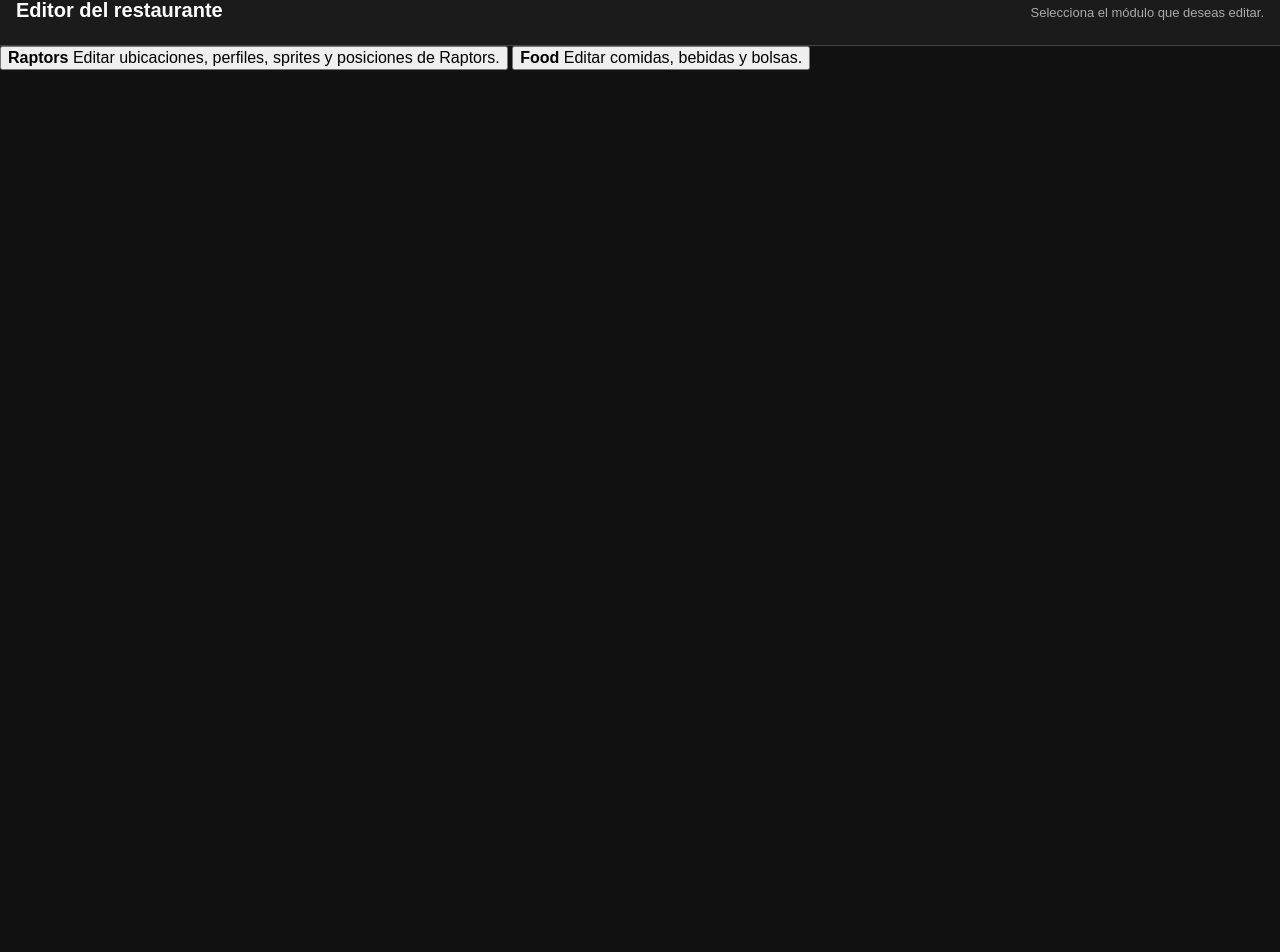
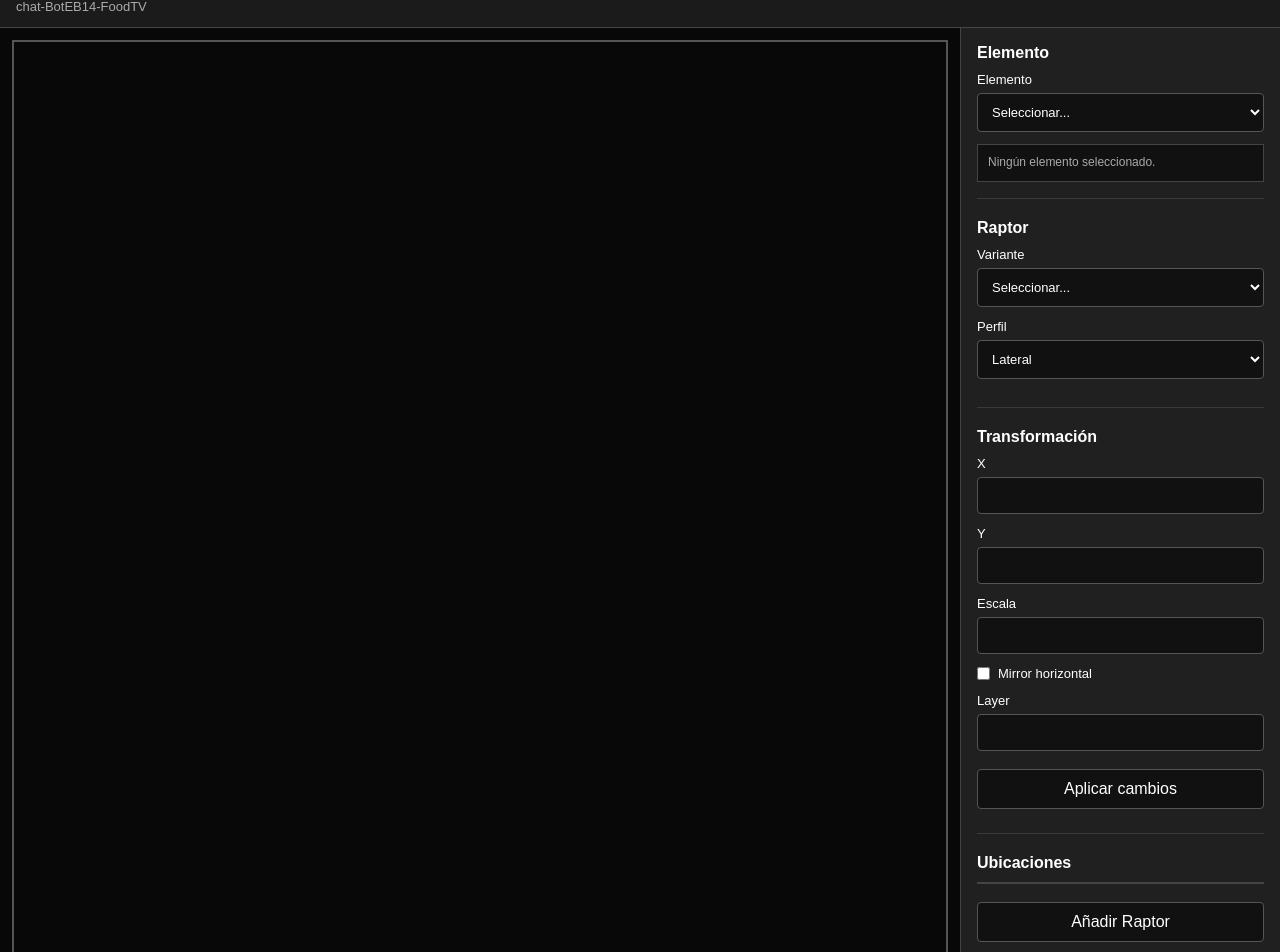
Before and after one commit to ebastos-14/chat-BotEB14-FoodTV, a website: page client/editor/index.html in a window 1280 px wide. Shown: the part 42-994 px from the top of the page. Before the commit the page ends 800 px from the top, so only its background shows below. Drawn offline with Linux system fonts and the light colour scheme.

Commit message:
Refactor index.html for improved structure and accessibility
Updated HTML structure and improved accessibility features. Changed viewport settings and added new sections for editor functionality.

```diff
--- a/client/editor/index.html
+++ b/client/editor/index.html
@@ -1,168 +1,262 @@
-<!DOCTYPE html><html lang="es">
+<!DOCTYPE html>
+<html lang="es">
 <head>
-  <meta charset="UTF-8"><meta
-name="viewport"
-content="width=device-width, initial-scale=1.0"
+  <meta charset="UTF-8">
 
-«»
+  <meta
+    name="viewport"
+    content="width=device-width, initial-scale=1.0, maximum-scale=1.0, user-scalable=no"
+  >
 
-  <title>Editor - chat-BotEB14-FoodTV</title>  <link
+  <title>
+    Editor de mapa - chat-BotEB14-FoodTV
+  </title>
+
+  <link
     rel="stylesheet"
-    href="/editor/editor.css"
+    href="./editor.css"
   >
-</head><body>  <main class="editor-page"><header class="editor-header">
-  <h1>Editor del restaurante</h1>
+</head>
 
-  <p>
-    Selecciona el módulo que deseas editar.
-  </p>
-</header>
+<body>
 
-<section
-  id="editor-selector"
-  class="editor-selector"
->
+  <header class="editor-header">
 
-  <button
-    id="open-raptor-editor"
-    type="button"
-    class="editor-module-button"
-  >
-    <strong>Raptors</strong>
+    <div>
+      <h1>Editor de mapa</h1>
+      <p>chat-BotEB14-FoodTV</p>
+    </div>
 
-    <span>
-      Editar ubicaciones, perfiles,
-      sprites y posiciones de Raptors.
-    </span>
-  </button>
+    <div
+      id="editor-status"
+      data-type="info"
+      role="status"
+      aria-live="polite"
+    >
+      Iniciando editor...
+    </div>
 
-  <button
-    id="open-food-editor"
-    type="button"
-    class="editor-module-button"
-  >
-    <strong>Food</strong>
+  </header>
 
-    <span>
-      Editar comidas, bebidas y bolsas.
-    </span>
-  </button>
+  <main class="editor-layout">
 
-</section>
+    <section class="map-panel">
 
-<section
-  id="editor-container"
-  class="editor-container"
-  hidden
->
+      <canvas
+        id="editor-canvas"
+        width="1536"
+        height="1536"
+        aria-label="Editor visual del mapa"
+      ></canvas>
 
-  <div class="editor-toolbar">
+    </section>
 
-    <button
-      id="back-to-editor-selector"
-      type="button"
-    >
-      ← Volver
-    </button>
+    <aside class="editor-panel">
 
-    <strong id="active-editor-name">
-      Editor
-    </strong>
+      <section>
 
-  </div>
+        <h2>Elemento</h2>
 
-  <iframe
-    id="editor-frame"
-    title="Editor del restaurante"
-    loading="eager"
-  ></iframe>
+        <label>
+          Elemento
 
-</section>
+          <select id="element-select">
+            <option value="">
+              Seleccionar...
+            </option>
+          </select>
+        </label>
 
-  </main>  <script type="module">
+        <div
+          id="element-info"
+          class="element-info"
+        >
+          Ningún elemento seleccionado.
+        </div>
 
-    const selector =
-      document.querySelector(
-        "#editor-selector"
-      );
+      </section>
 
-    const container =
-      document.querySelector(
-        "#editor-container"
-      );
+      <section>
 
-    const frame =
-      document.querySelector(
-        "#editor-frame"
-      );
+        <h2>Raptor</h2>
 
-    const activeEditorName =
-      document.querySelector(
-        "#active-editor-name"
-      );
+        <label>
+          Variante
 
-    const openRaptor =
-      document.querySelector(
-        "#open-raptor-editor"
-      );
+          <select id="raptor-sheet">
+            <option value="">
+              Seleccionar...
+            </option>
+          </select>
+        </label>
 
-    const openFood =
-      document.querySelector(
-        "#open-food-editor"
-      );
+        <label>
+          Perfil
 
-    const backButton =
-      document.querySelector(
-        "#back-to-editor-selector"
-      );
+          <select id="raptor-profile">
 
-    function openEditor(
-      url,
-      name
-    ) {
-      selector.hidden = true;
-      container.hidden = false;
+            <option value="lateral">
+              Lateral
+            </option>
 
-      activeEditorName.textContent =
-        name;
+            <option value="front">
+              Front
+            </option>
 
-      frame.src = url;
-    }
+            <option value="back">
+              Back
+            </option>
 
-    function closeEditor() {
-      frame.src = "about:blank";
+          </select>
+        </label>
 
-      container.hidden = true;
-      selector.hidden = false;
+      </section>
 
-      activeEditorName.textContent =
-        "Editor";
-    }
+      <section>
 
-    openRaptor.addEventListener(
-      "click",
-      () => {
-        openEditor(
-          "/editor/raptor.html",
-          "Editor de Raptors"
-        );
-      }
-    );
+        <h2>Transformación</h2>
 
-    openFood.addEventListener(
-      "click",
-      () => {
-        openEditor(
-          "/editor/food.html",
-          "Editor de Food"
-        );
-      }
-    );
+        <label>
+          X
 
-    backButton.addEventListener(
-      "click",
-      closeEditor
-    );
+          <input
+            id="element-x"
+            type="number"
+            step="1"
+          >
+        </label>
 
-  </script></body>
+        <label>
+          Y
+
+          <input
+            id="element-y"
+            type="number"
+            step="1"
+          >
+        </label>
+
+        <label>
+          Escala
+
+          <input
+            id="element-scale"
+            type="number"
+            step="0.0001"
+            min="0.01"
+          >
+        </label>
+
+        <label class="checkbox-label">
+
+          <input
+            id="element-mirror"
+            type="checkbox"
+          >
+
+          Mirror horizontal
+
+        </label>
+
+        <label>
+          Layer
+
+          <input
+            id="element-layer"
+            type="number"
+            step="1"
+          >
+        </label>
+
+        <button
+          id="apply-element"
+          type="button"
+        >
+          Aplicar cambios
+        </button>
+
+      </section>
+
+      <section>
+
+        <h2>Ubicaciones</h2>
+
+        <div
+          id="element-list"
+          class="element-list"
+        ></div>
+
+        <button
+          id="add-element"
+          type="button"
+        >
+          Añadir Raptor
+        </button>
+
+        <button
+          id="delete-element"
+          type="button"
+        >
+          Eliminar seleccionado
+        </button>
+
+        <button
+          id="reset-map"
+          type="button"
+        >
+          Restaurar mapa
+        </button>
+
+      </section>
+
+      <section>
+
+        <h2>JSON</h2>
+
+        <button
+          id="export-json"
+          type="button"
+        >
+          Exportar JSON
+        </button>
+
+        <button
+          id="copy-json"
+          type="button"
+        >
+          Copiar JSON
+        </button>
+
+        <button
+          id="import-json"
+          type="button"
+        >
+          Importar JSON
+        </button>
+
+        <textarea
+          id="json-data"
+          rows="12"
+          spellcheck="false"
+          placeholder="Aquí puedes pegar un JSON del mapa..."
+        ></textarea>
+
+      </section>
+
+      <div
+        id="editor-message"
+        role="status"
+        aria-live="polite"
+      ></div>
+
+    </aside>
+
+  </main>
+
+  <script
+    type="module"
+    src="./raptor_editor.js"
+  ></script>
+
+</body>
 </html>
```
